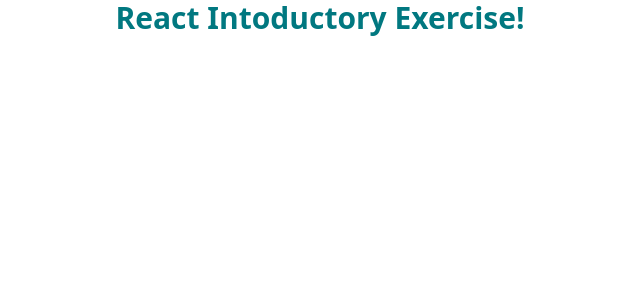
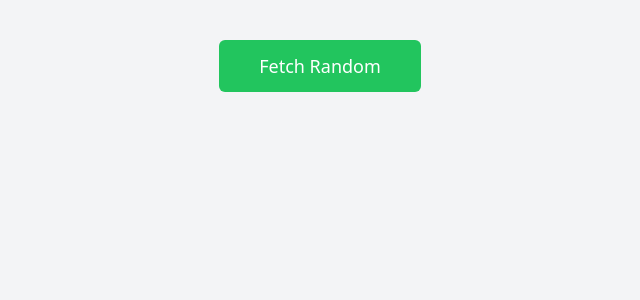
Before and after one commit to arjorb/react-introductory-exercises, a JavaScript app: page / in a window 1280 px wide. Shown: the top 300 px of the page, without its empty margins (320-960 px from the left). Built offline with nearby package versions, Linux system fonts and the light colour scheme; the HTML template or start-up script is replaced by a standard one.

Commit message:
done adding the button to fetch the requests

```diff
--- a/src/App.js
+++ b/src/App.js
@@ -1,5 +1,11 @@
 const App = () => {
-  return <h1 className='text-3xl text-[#017880] font-bold flex justify-center'>React Intoductory Exercise!</h1>;
+  return (
+    <h1 className='bg-gray-100 min-h-screen flex flex-col py-10'>
+      <button className='bg-green-500 text-white w-max mx-auto py-3 px-10 text-lg font-medium rounded-md hover:bg-green-600 duration-300'>
+        Fetch Random
+      </button>
+    </h1>
+  );
 };
 
 export default App;
```
